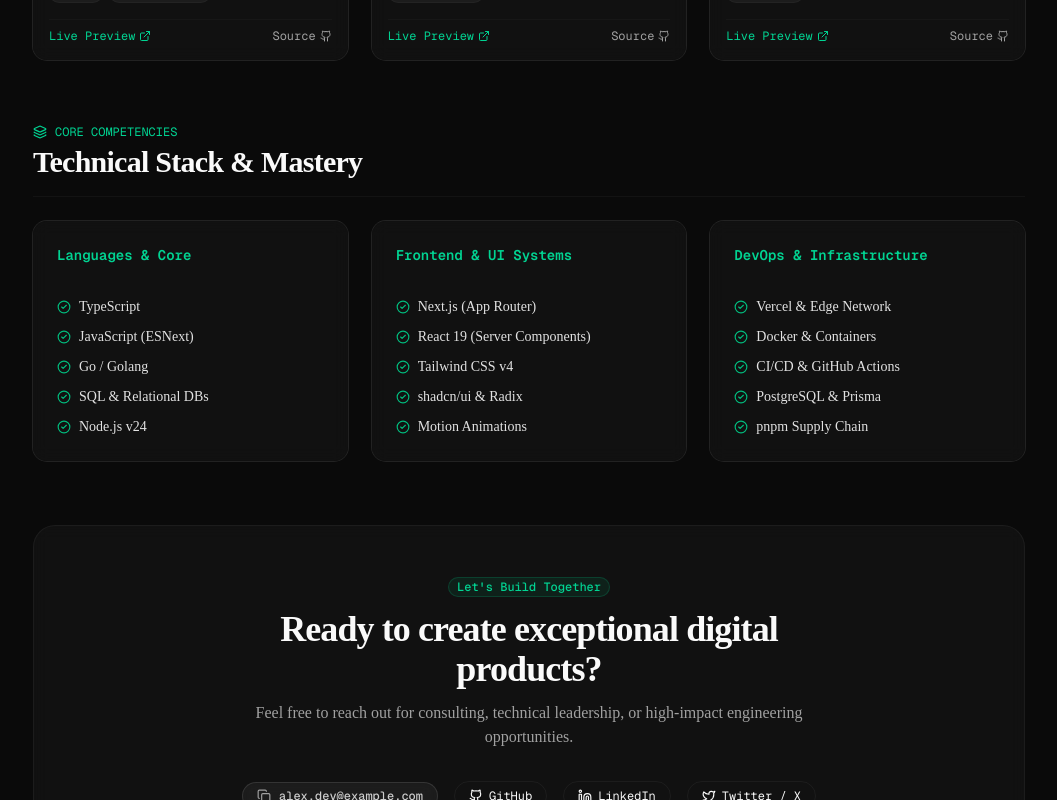
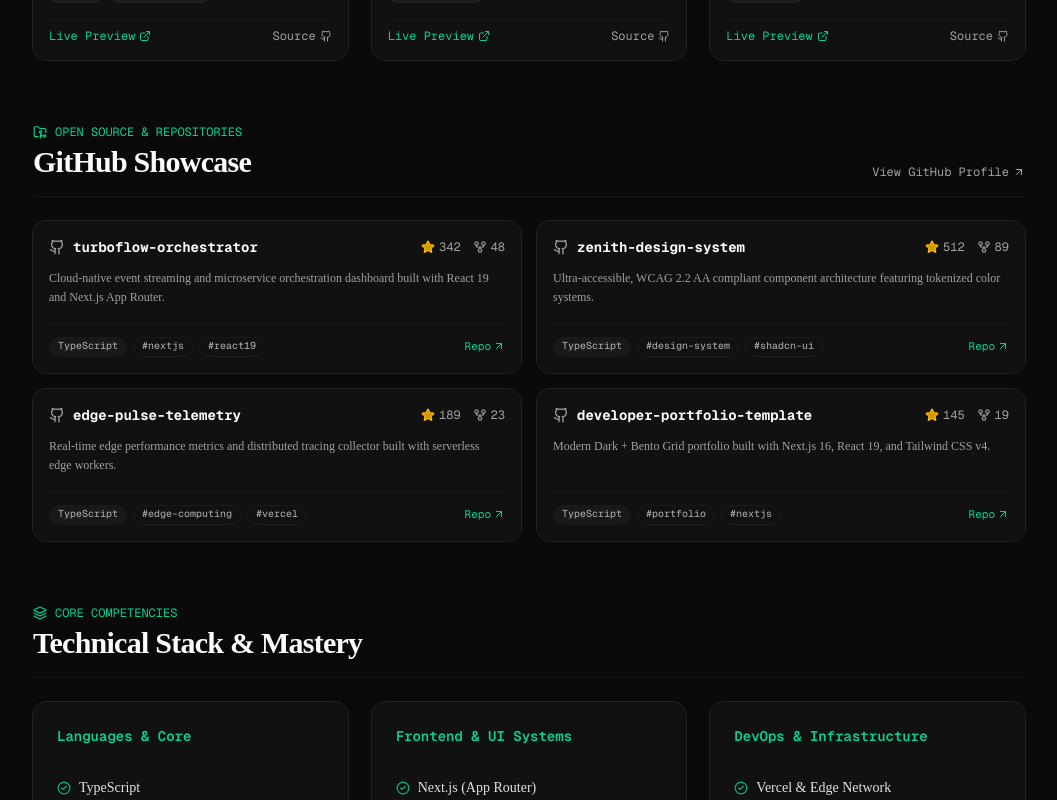
Before and after one commit to Erbiyon/devspace, a Next.js app: page / in a window 1280 px wide. Shown: the part 900-1700 px from the top of the page, without its empty margins (111-1168 px from the left). Built offline with nearby package versions, Linux system fonts and the light colour scheme; no server answers.

Commit message:
feat: implement Hybrid GitHub showcase with streaming suspense and fallback

```diff
--- a/src/app/page.tsx
+++ b/src/app/page.tsx
@@ -22,6 +22,7 @@ import { Badge } from "@/components/ui/badge"
 import { Avatar, AvatarFallback, AvatarImage } from "@/components/ui/avatar"
 import { ModeToggle } from "@/components/mode-toggle"
 import { CopyEmailButton } from "@/components/copy-email-button"
+import { GitHubShowcaseSection } from "@/components/github-showcase"
 import { profileData, featuredProjects, skillCategories } from "@/content/portfolio-data"
 
 export default function HomePage() {
@@ -43,6 +44,7 @@ export default function HomePage() {
           <nav className="hidden md:flex items-center gap-6 text-xs font-mono font-medium text-muted-foreground">
             <a href="#about" className="transition hover:text-emerald-400">About</a>
             <a href="#projects" className="transition hover:text-emerald-400">Projects</a>
+            <a href="#github" className="transition hover:text-emerald-400">GitHub</a>
             <a href="#skills" className="transition hover:text-emerald-400">Skills</a>
             <a href="#contact" className="transition hover:text-emerald-400">Contact</a>
           </nav>
@@ -241,6 +243,11 @@ export default function HomePage() {
           </div>
         </section>
 
+        {/* Section 2.5: GitHub Hybrid Showcase */}
+        <React.Suspense fallback={<div className="h-48 rounded-xl border border-border/40 bg-card/40 animate-pulse" />}>
+          <GitHubShowcaseSection />
+        </React.Suspense>
+
         {/* Section 3: Technical Skills & Architecture Matrix */}
         <section id="skills" className="space-y-6">
           <div className="border-b border-border/40 pb-4">
--- /dev/null
+++ b/src/components/github-showcase.tsx
@@ -0,0 +1,93 @@
+import { getFeaturedRepos, GitHubRepo } from "@/lib/github"
+import { GithubIcon } from "@/components/social-icons"
+import { GitFork, Star, ArrowUpRight, FolderGit2 } from "lucide-react"
+import { Card, CardContent, CardDescription, CardHeader, CardTitle } from "@/components/ui/card"
+import { Badge } from "@/components/ui/badge"
+
+export async function GitHubShowcaseSection() {
+  const repos = await getFeaturedRepos("octocat")
+
+  return (
+    <section id="github" className="space-y-6">
+      <div className="flex items-end justify-between border-b border-border/40 pb-4">
+        <div>
+          <div className="flex items-center gap-2 text-emerald-400 font-mono text-xs">
+            <FolderGit2 className="h-3.5 w-3.5" />
+            <span>OPEN SOURCE &amp; REPOSITORIES</span>
+          </div>
+          <h2 className="text-2xl md:text-3xl font-extrabold tracking-tight mt-1">
+            GitHub Showcase
+          </h2>
+        </div>
+        <a
+          href="https://github.com"
+          target="_blank"
+          rel="noopener noreferrer"
+          className="text-xs font-mono text-muted-foreground hover:text-emerald-400 flex items-center gap-1 transition"
+        >
+          View GitHub Profile <ArrowUpRight className="h-3 w-3" />
+        </a>
+      </div>
+
+      <div className="grid grid-cols-1 md:grid-cols-2 gap-4">
+        {repos.map((repo: GitHubRepo) => (
+          <Card
+            key={repo.id}
+            className="group flex flex-col justify-between border-border/50 bg-card/60 backdrop-blur-sm transition-all hover:border-emerald-500/40 hover:shadow-md"
+          >
+            <CardHeader className="space-y-2">
+              <div className="flex items-center justify-between">
+                <a
+                  href={repo.html_url}
+                  target="_blank"
+                  rel="noopener noreferrer"
+                  className="flex items-center gap-2 font-mono text-sm font-bold text-foreground group-hover:text-emerald-400 transition"
+                >
+                  <GithubIcon className="h-4 w-4 text-muted-foreground group-hover:text-emerald-400" />
+                  {repo.name}
+                </a>
+                <div className="flex items-center gap-3 font-mono text-xs text-muted-foreground">
+                  <span className="flex items-center gap-1">
+                    <Star className="h-3.5 w-3.5 fill-amber-400/80 text-amber-400" />
+                    {repo.stargazers_count}
+                  </span>
+                  <span className="flex items-center gap-1">
+                    <GitFork className="h-3.5 w-3.5" />
+                    {repo.forks_count}
+                  </span>
+                </div>
+              </div>
+              <CardDescription className="text-xs text-muted-foreground leading-relaxed line-clamp-2">
+                {repo.description || "Public repository and open source contribution."}
+              </CardDescription>
+            </CardHeader>
+            <CardContent className="pt-0">
+              <div className="flex items-center justify-between pt-3 border-t border-border/30">
+                <div className="flex items-center gap-1.5">
+                  {repo.language && (
+                    <Badge variant="secondary" className="font-mono text-[10px] bg-secondary/40 text-muted-foreground">
+                      {repo.language}
+                    </Badge>
+                  )}
+                  {repo.topics?.slice(0, 2).map((topic) => (
+                    <Badge key={topic} variant="outline" className="font-mono text-[10px] text-muted-foreground border-border/40">
+                      #{topic}
+                    </Badge>
+                  ))}
+                </div>
+                <a
+                  href={repo.html_url}
+                  target="_blank"
+                  rel="noopener noreferrer"
+                  className="inline-flex items-center font-mono text-[11px] text-emerald-400 hover:text-emerald-300"
+                >
+                  Repo <ArrowUpRight className="ml-0.5 h-3 w-3" />
+                </a>
+              </div>
+            </CardContent>
+          </Card>
+        ))}
+      </div>
+    </section>
+  )
+}
--- /dev/null
+++ b/src/lib/github.ts
@@ -0,0 +1,85 @@
+export interface GitHubRepo {
+  id: number
+  name: string
+  description: string | null
+  html_url: string
+  stargazers_count: number
+  forks_count: number
+  language: string | null
+  topics: string[]
+  updated_at: string
+}
+
+export const fallbackRepos: GitHubRepo[] = [
+  {
+    id: 1,
+    name: "turboflow-orchestrator",
+    description: "Cloud-native event streaming and microservice orchestration dashboard built with React 19 and Next.js App Router.",
+    html_url: "https://github.com",
+    stargazers_count: 342,
+    forks_count: 48,
+    language: "TypeScript",
+    topics: ["nextjs", "react19", "tailwind-v4", "docker"],
+    updated_at: "2026-11-01T00:00:00Z",
+  },
+  {
+    id: 2,
+    name: "zenith-design-system",
+    description: "Ultra-accessible, WCAG 2.2 AA compliant component architecture featuring tokenized color systems.",
+    html_url: "https://github.com",
+    stargazers_count: 512,
+    forks_count: 89,
+    language: "TypeScript",
+    topics: ["design-system", "shadcn-ui", "accessibility", "radix"],
+    updated_at: "2026-10-25T00:00:00Z",
+  },
+  {
+    id: 3,
+    name: "edge-pulse-telemetry",
+    description: "Real-time edge performance metrics and distributed tracing collector built with serverless edge workers.",
+    html_url: "https://github.com",
+    stargazers_count: 189,
+    forks_count: 23,
+    language: "TypeScript",
+    topics: ["edge-computing", "vercel", "telemetry"],
+    updated_at: "2026-10-18T00:00:00Z",
+  },
+  {
+    id: 4,
+    name: "developer-portfolio-template",
+    description: "Modern Dark + Bento Grid portfolio built with Next.js 16, React 19, and Tailwind CSS v4.",
+    html_url: "https://github.com",
+    stargazers_count: 145,
+    forks_count: 19,
+    language: "TypeScript",
+    topics: ["portfolio", "nextjs", "tailwind-css"],
+    updated_at: "2026-11-07T00:00:00Z",
+  },
+]
+
+export async function getFeaturedRepos(username = "octocat"): Promise<GitHubRepo[]> {
+  try {
+    const res = await fetch(`https://api.github.com/users/${username}/repos?sort=updated&per_page=4`, {
+      next: { revalidate: 3600 },
+      headers: {
+        Accept: "application/vnd.github.v3+json",
+        ...(process.env.GITHUB_READ_TOKEN && {
+          Authorization: `Bearer ${process.env.GITHUB_READ_TOKEN}`,
+        }),
+      },
+    })
+
+    if (!res.ok) {
+      return fallbackRepos
+    }
+
+    const data: GitHubRepo[] = await res.json()
+    if (!Array.isArray(data) || data.length === 0) {
+      return fallbackRepos
+    }
+
+    return data
+  } catch {
+    return fallbackRepos
+  }
+}
```
